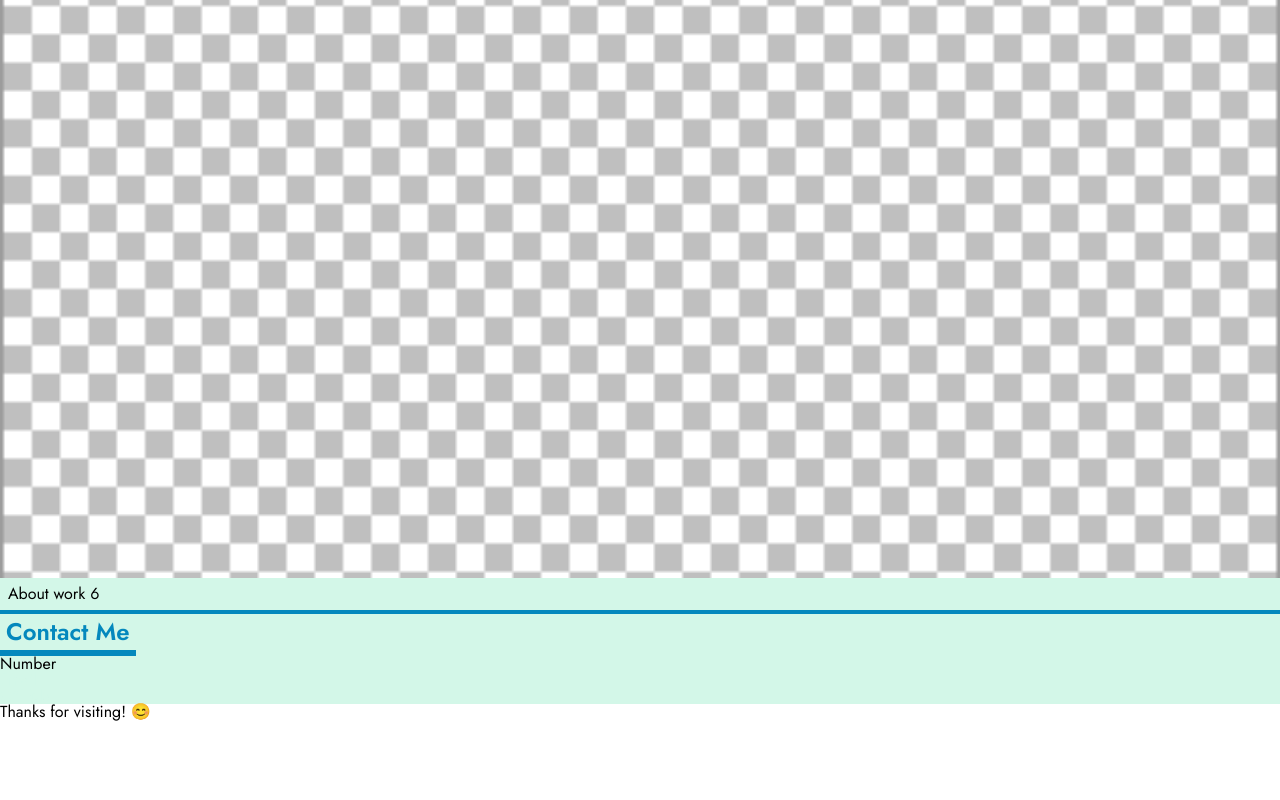
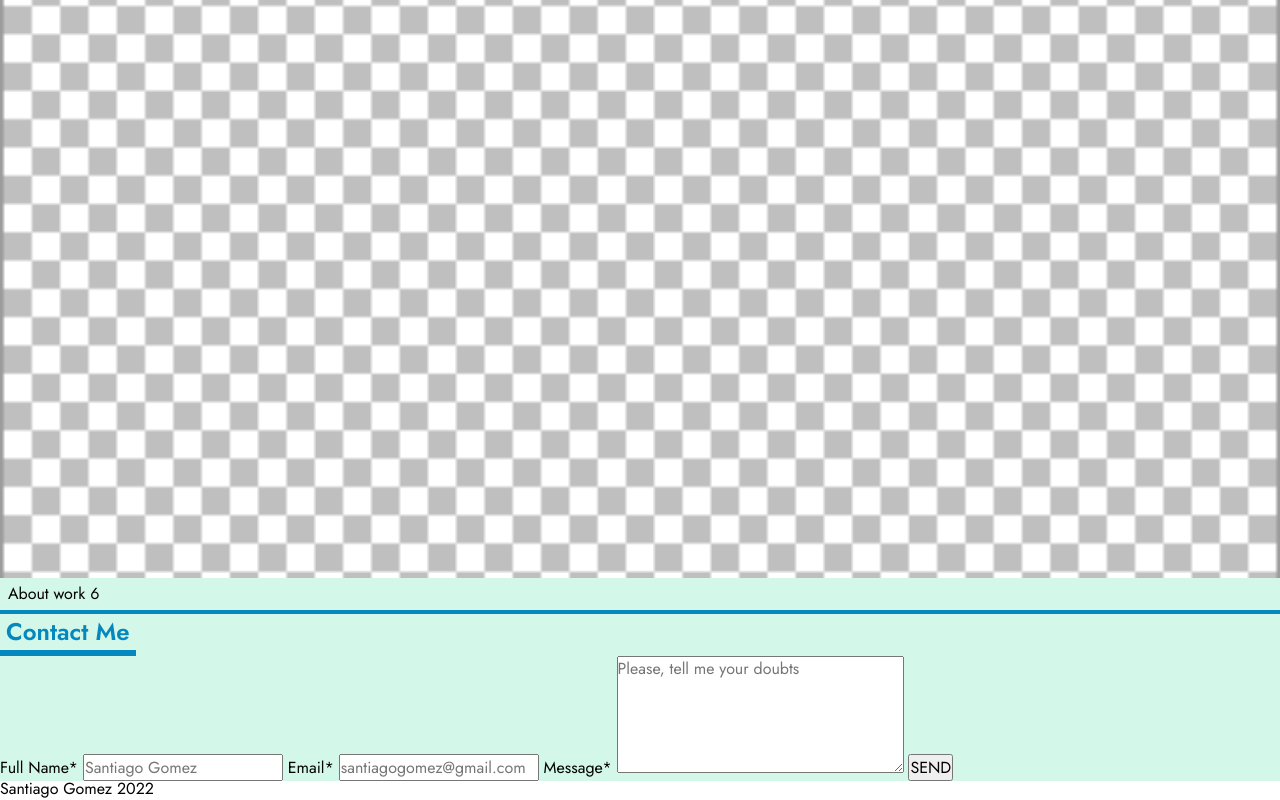
Before and after one commit to 2G2-99/portfolio, a plain HTML site: page index.html in a window 1280 px wide. Shown: the part 7862-8662 px from the top of the page. Before the commit the page ends 8585 px from the top, so only its background shows below. Drawn offline with Linux system fonts and the light colour scheme.

Commit message:
Form and footer content added to the HTML file

```diff
--- a/index.html
+++ b/index.html
@@ -101,15 +101,25 @@
 		</section>
 		<section id="contact-me">
 			<h2 class="section-heading">Contact Me</h2>
-			<ul>
-				<li>Number</li>
-				<li><a href="mailto:sagos0919@gmail.com">Email</a></li>
-				<li><a href="https://github.com/2G2-99">GitHub</a></li>
-			</ul>
+			<form action="" method="get">
+				<label for="name">Full Name*</label>
+				<input type="text" name="name" id="name" placeholder="Santiago Gomez" required>
+				<label for="email">Email*</label>
+				<input type="email" name="email" id="email" placeholder="santiagogomez@gmail.com"
+					required>
+				<label for="message">Message*</label>
+				<textarea name="message" id="message" cols="30" rows="5"
+					placeholder="Please, tell me your doubts"></textarea>
+				<button id="send-btn" type="submit">SEND</button>
+			</form>
 		</section>
 	</main>
 	<footer>
-		<span>Thanks for visiting! 😊</span>
+		<div id="footer-content">
+			<span>Santiago Gomez
+				<script>document.write(new Date().getFullYear())</script>
+			</span>
+		</div>
 	</footer>
 
 </body>
```
